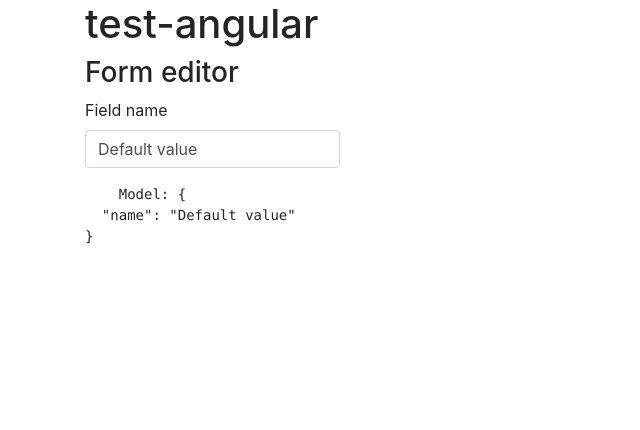
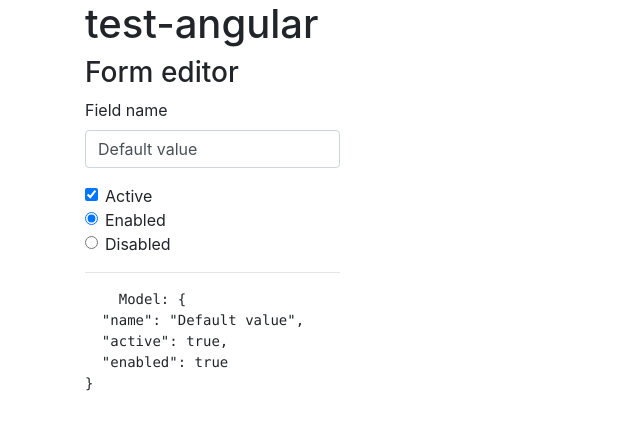
Before and after one commit to TomaszOciepa/angular-demo, an Angular app: page / in a window 1280 px wide. Shown: the top 430 px of the page, without its empty margins (0-640 px from the left). Built offline with nearby package versions, Linux system fonts and the light colour scheme.

Commit message:
checkbox radio ngModel

```diff
--- a/src/app/forms-editor/form-field-editor/form-field-editor.component.html
+++ b/src/app/forms-editor/form-field-editor/form-field-editor.component.html
@@ -3,6 +3,24 @@
     <input type="text" class="form-control" [(ngModel)]="field_data.name">
 </div>
 
+<div class="form-check">
+    <label class="form-check-label">
+            <input class="form-check-input" type="checkbox" value="" [(ngModel)]="field_data.active"> Active
+    </label>
+</div>
+
+<div class="form-check">
+        <label class="form-check-label">
+            <input class="form-check-input" type="radio" [value]="true" [(ngModel)]="field_data.enabled"> Enabled
+        </label>
+    </div>
+
+    <div class="form-check">
+    <label class="form-check-label">
+            <input class="form-check-input" type="radio" [value]="false" [(ngModel)]="field_data.enabled"> Disabled
+        </label>
+    </div>
+<hr>
 <pre>
     Model: {{ field_data | json }}
 </pre>
--- a/src/app/forms-editor/form-field-editor/form-field-editor.component.ts
+++ b/src/app/forms-editor/form-field-editor/form-field-editor.component.ts
@@ -8,7 +8,9 @@ import { Component, OnInit } from '@angular/core';
 export class FormFieldEditorComponent implements OnInit {
 
   field_data = {
-    name: 'Default value'
+    name: 'Default value',
+    active: true,
+    enabled: true
   }
 
   constructor() { }
```
